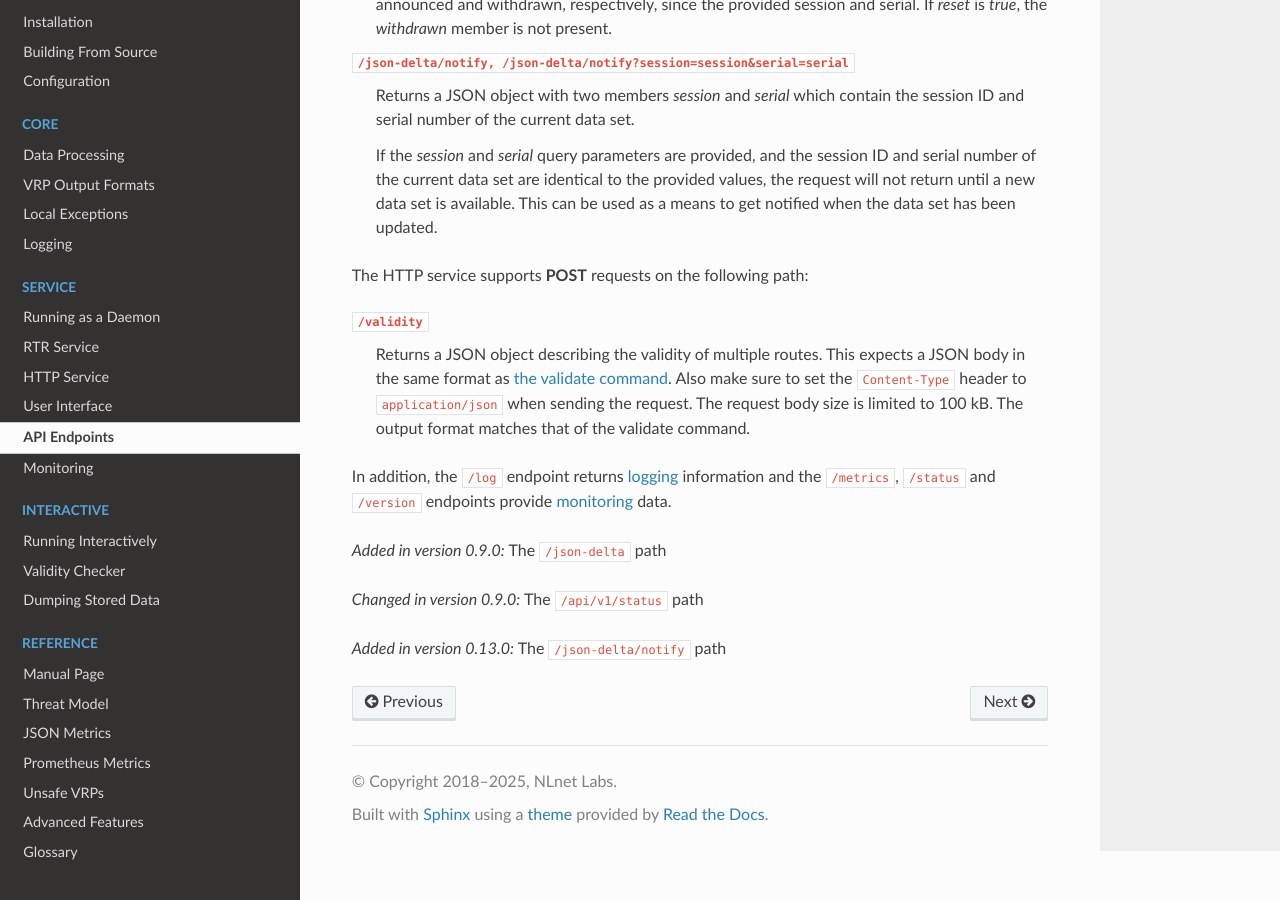
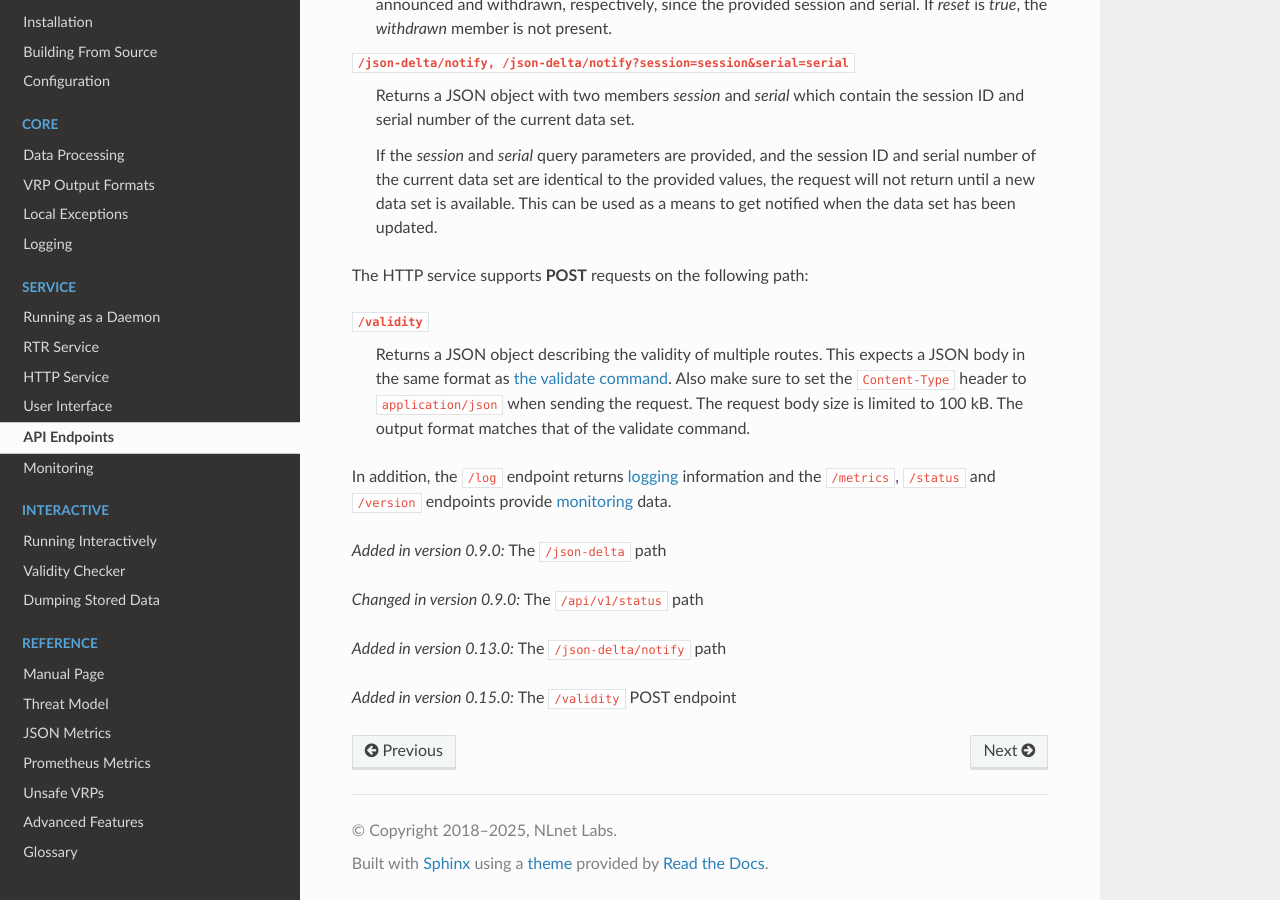
Before and after one commit to NLnetLabs/routinator, a Sphinx documentation site: the page built from doc/manual/source/api-endpoints.rst, in a window 1280 px wide and 900 px high, scrolled down 699 px. Built offline with Sphinx 7.4.7 and the Read the Docs theme 3.1.0, drawn with Linux system fonts in a browser that asks for light colours.

Commit message:
Add changed

```diff
--- a/doc/manual/source/api-endpoints.rst
+++ b/doc/manual/source/api-endpoints.rst
@@ -62,3 +62,5 @@ information and the ``/metrics``, ``/status`` and
    The ``/api/v1/status`` path
 .. versionadded:: 0.13.0
    The ``/json-delta/notify`` path
+.. versionadded:: 0.15.0
+   The ``/validity`` POST endpoint
```
